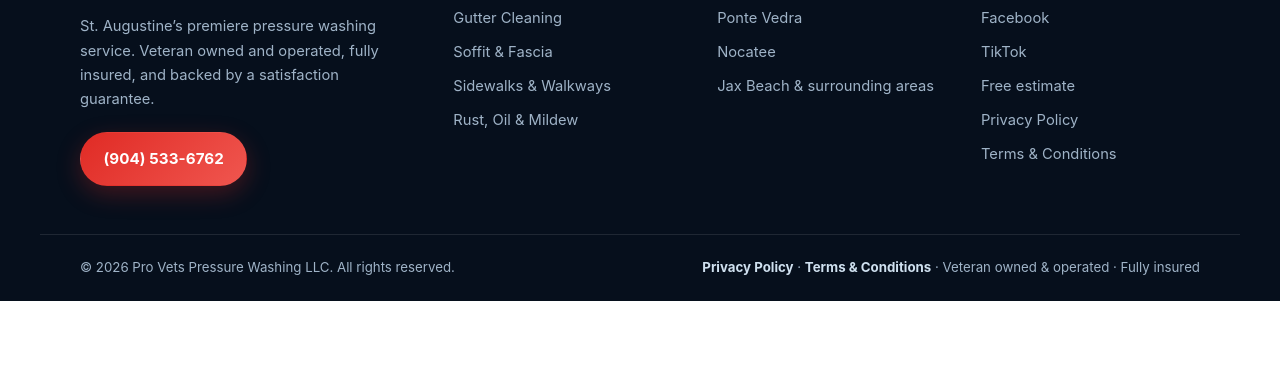
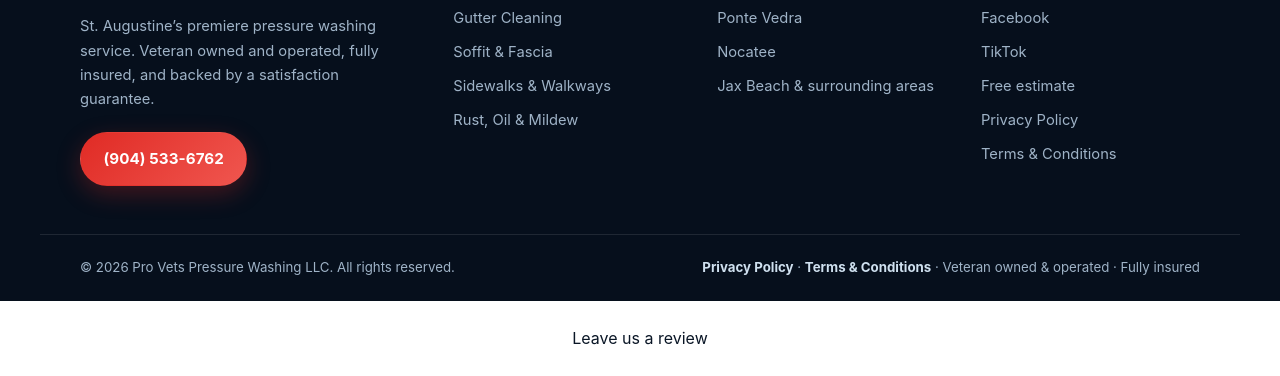
Before and after one commit to hmseeb/redesign-provetspressurewashing-ada0, a plain HTML site: page blog/commercial-pressure-washing/index.html in a window 1280 px wide. Shown: the part 1756-2132 px from the top of the page. Before the commit the page ends 2057 px from the top, so only its background shows below. Drawn offline with Linux system fonts and the light colour scheme.

Commit message:
feat: add review page link

```diff
--- a/blog/commercial-pressure-washing/index.html
+++ b/blog/commercial-pressure-washing/index.html
@@ -127,5 +127,6 @@
     </p>
   </div>
 </footer>
+<p data-lv-review="1" style="text-align:center;margin:24px 0"><a href="/review">Leave us a review</a></p>
 </body>
 </html>
```
Also changed, not shown: blog/contacting-the-owner/index.html (+1 -0 lines), blog/estimate-scheduling/index.html (+1 -0 lines), blog/index.html (+1 -0 lines), blog/pressure-washing-for-soffits-and-fascia/index.html (+1 -0 lines), blog/pressure-washing-services/index.html (+1 -0 lines), blog/satisfaction-guarantee-pressure-washing/index.html (+1 -0 lines), blog/soft-washing-vs-pressure-washing/index.html (+1 -0 lines), blog/stucco-and-siding-cleaning/index.html (+1 -0 lines), blog/veteran-owned-pressure-washing/index.html (+1 -0 lines).
